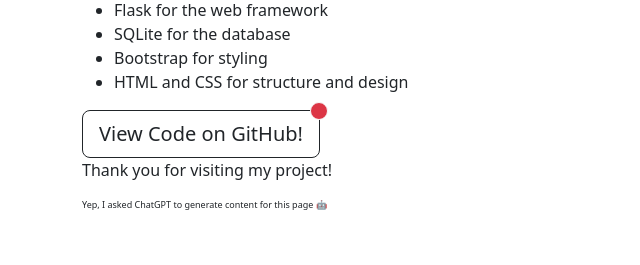
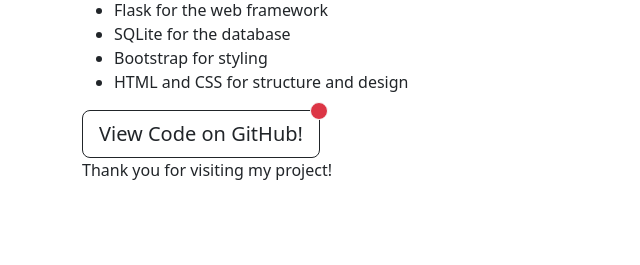
Before and after one commit to Techno-Furious/Flask-Todo, a Flask app: page /about in a window 1280 px wide. Shown: the part 535-800 px from the top of the page, without its empty margins (0-640 px from the left). Run offline with Flask 3, Linux system fonts and the light colour scheme.

Commit message:
Update about.html

```diff
--- a/templates/about.html
+++ b/templates/about.html
@@ -47,7 +47,7 @@
     </a>
 
       <p>Thank you for visiting my project!</p>
-      <p style="font-size: xx-small;">Yep, I asked ChatGPT to generate content for this page 🤖 </p>
+
   </div>
 
     <script src="https://cdn.jsdelivr.net/npm/bootstrap@5.3.3/dist/js/bootstrap.bundle.min.js"></script>
```
